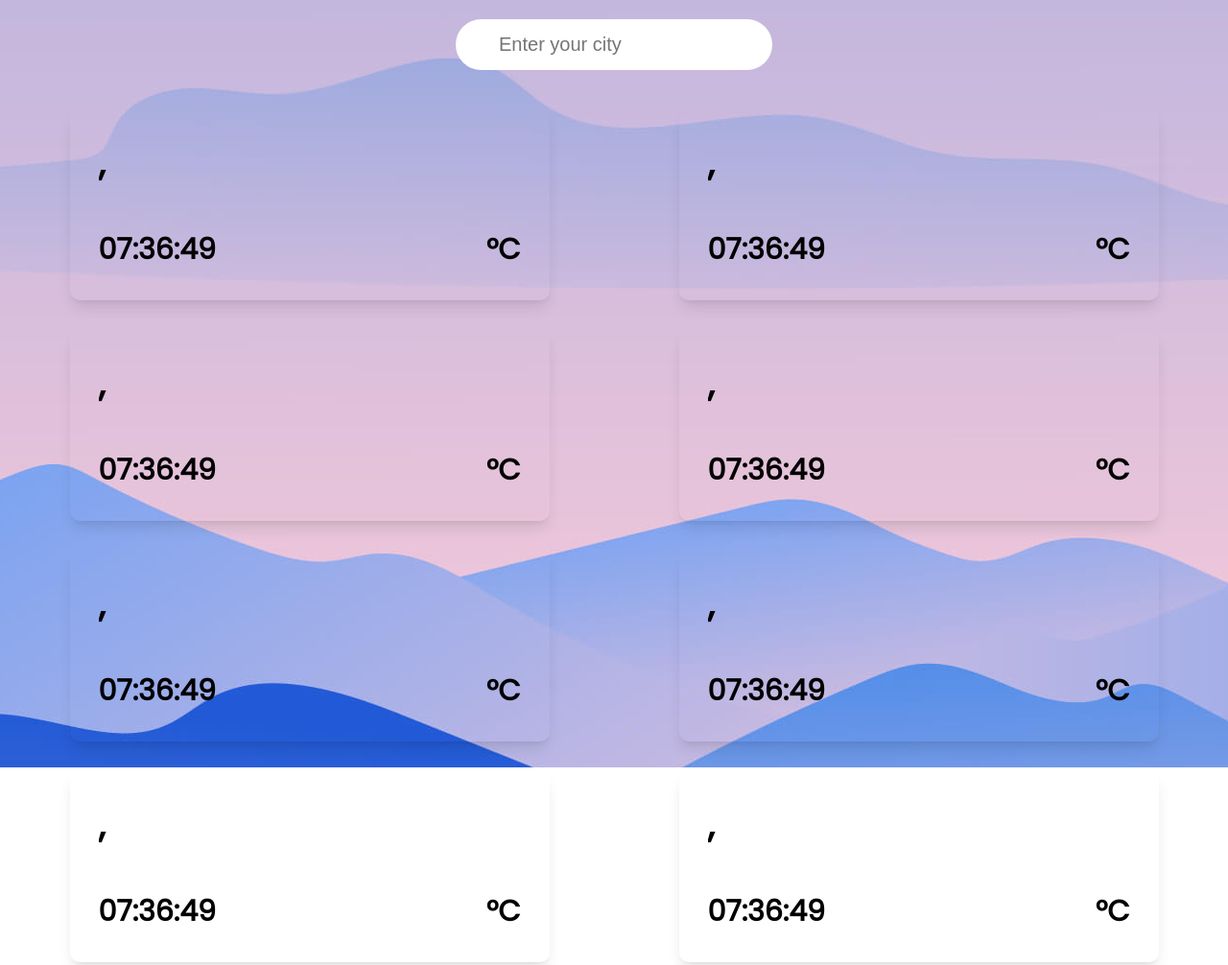
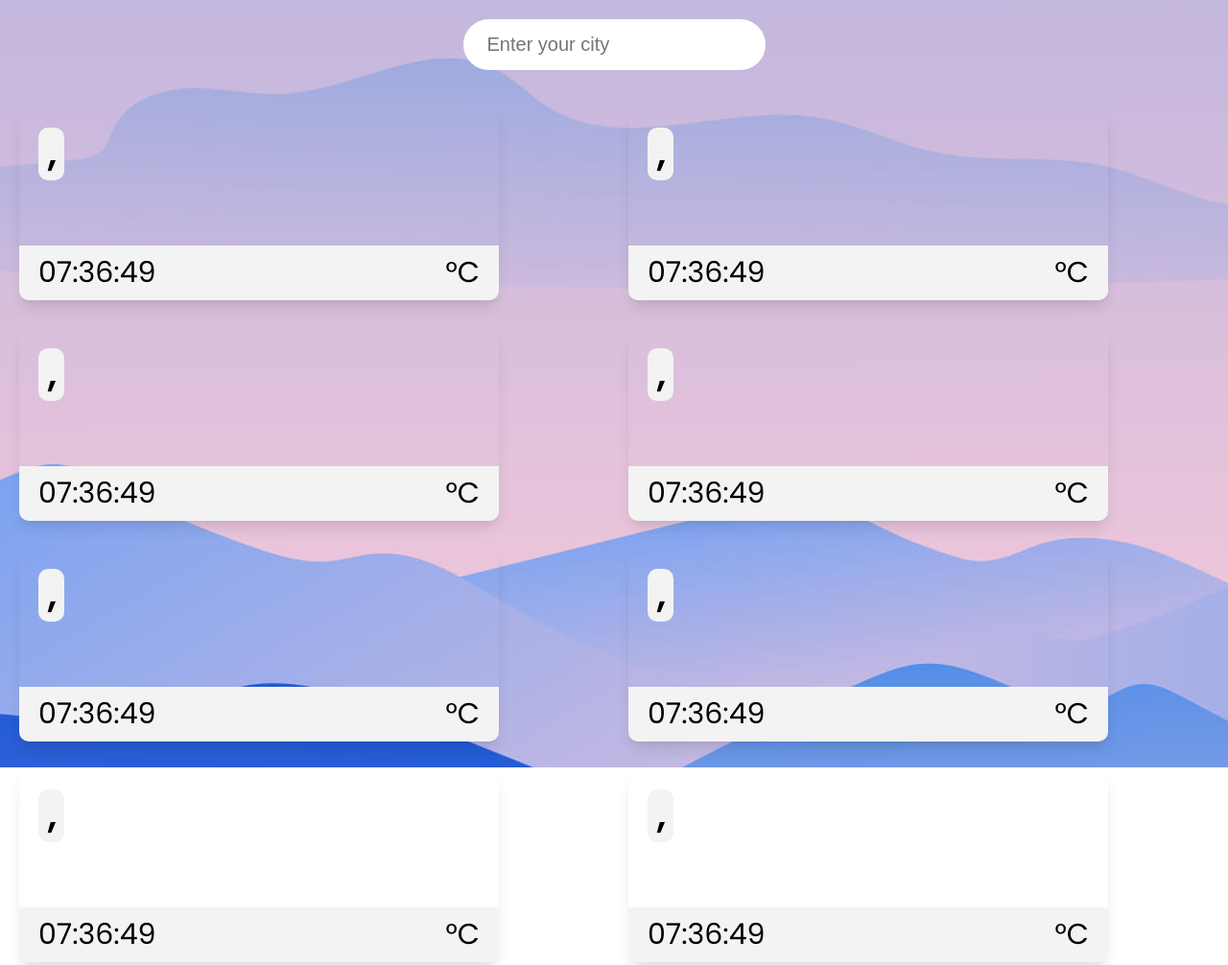
Before and after one commit to tomaCezar1/weather-app, a Gatsby site: page / in a window 1280 px wide. Shown: the top 1006 px of the page at 96% size. Built offline with nearby package versions, Linux system fonts and the light colour scheme; Gatsby itself is replaced by a stand-in of ours; no server answers.

Commit message:
nav included in header

```diff
--- a/src/components/WeatherCard.tsx
+++ b/src/components/WeatherCard.tsx
@@ -100,8 +100,8 @@ function WeatherCard({ cityID }): JSX.Element {
                 <img src={CloseBtn} alt="close button" />
             </i>
             <div className="card-details-container">
-                <h1 className="card-details">{time}</h1>
-                <h1 className="card-details">{currTemp}&deg;C</h1>
+                <div className="card-details">{time}</div>
+                <div className="card-details">{currTemp}&deg;C</div>
             </div>
         </div>
     ) : null;
--- a/src/components/header.tsx
+++ b/src/components/header.tsx
@@ -1,19 +1,19 @@
-import * as React from "react";
-import PropTypes from "prop-types";
-import { Link } from "gatsby";
+import * as React from 'react';
+import PropTypes from 'prop-types';
+import NavBar from './NavBar';
 
 const Header = ({ siteTitle }) => (
-  <header>
-    <div></div>
-  </header>
+    <header>
+        <NavBar />
+    </header>
 );
 
 Header.propTypes = {
-  siteTitle: PropTypes.string,
+    siteTitle: PropTypes.string
 };
 
 Header.defaultProps = {
-  siteTitle: ``,
+    siteTitle: ``
 };
 
 export default Header;
--- a/src/components/layout.tsx
+++ b/src/components/layout.tsx
@@ -4,7 +4,6 @@ import { useStaticQuery, graphql } from 'gatsby';
 
 import Header from './header';
 import '../styles/layout.scss';
-import NavBar from './NavBar';
 
 const Layout = ({ children }) => {
     const data = useStaticQuery(graphql`
@@ -19,13 +18,8 @@ const Layout = ({ children }) => {
 
     return (
         <>
-            <Header siteTitle={data.site.siteMetadata?.title || `Title`} />
-            <div className="page-container">
-                <section className="layout-container">
-                    <NavBar />
-                    {children}
-                </section>
-            </div>
+            <Header siteTitle={data.site.siteMetadata?.title || `Weather App`} />
+            <section className="layout-container">{children}</section>
         </>
     );
 };
--- a/src/styles/_NavBar.scss
+++ b/src/styles/_NavBar.scss
@@ -17,10 +17,10 @@
 
 .navbar-input {
     border: none;
-    padding: 15px 20px 15px 45px;
+    padding: 15px 25px;
     max-width: 500px;
     font-size: 20px;
-    color: $grey;
+    color: #3b3b3b;
     border-radius: 30px;
     transition: focus 0.2s ease 0s;
     &:focus {
--- a/src/styles/_WeatherCard.scss
+++ b/src/styles/_WeatherCard.scss
@@ -1,8 +1,7 @@
 .cards-container {
-    justify-items: center;
-    align-content: center;
     display: grid;
     grid-template-columns: repeat(auto-fit, minmax(400px, 1fr));
+    align-content: center;
     grid-gap: 30px;
     width: 100%;
     margin: auto;
@@ -20,14 +19,12 @@
     flex-direction: column;
     justify-content: space-between;
     align-items: center;
-    padding: 30px;
     position: relative;
     box-shadow: rgba(0, 0, 0, 0.1) 0px 10px 15px -3px, rgba(0, 0, 0, 0.05) 0px 4px 6px -2px;
     transition: transform 0.3s ease, box-shadow 0.3s ease;
     &:hover {
         transform: scale(1.03);
-        box-shadow: rgba(17, 17, 26, 0.1) 0px 1px 0px, rgba(17, 17, 26, 0.1) 0px 8px 24px,
-            rgba(17, 17, 26, 0.1) 0px 16px 48px;
+        box-shadow: 0px 10px 25px 4px rgba(35, 35, 35, 0.48);
     }
     &:hover .card-location {
         transform: scale(1.05);
@@ -45,6 +42,11 @@
     display: flex;
     justify-content: space-between;
     align-items: center;
+    background: $lightGrey;
+    padding: 6px 20px 6px 20px;
+    border-bottom-left-radius: 10px;
+    border-bottom-right-radius: 10px;
+    font-size: 30px;
 }
 
 .card-details {
@@ -72,19 +74,19 @@
 }
 
 .card-location-container {
-    width: 100%;
-    justify-self: flex-start;
-    // background: $white;
-    // border-radius: 10px;
-    // padding: 0 5px;
-    // transition: transform 0.3s ease;
+    padding: 20px;
+    align-self: flex-start;
 }
 
 .card-location {
     font-size: 36px;
     height: 55px;
+    padding-right: 10px;
+    padding-left: 10px;
     overflow: hidden;
     transition: transform 0.3s ease;
+    background: $lightGrey;
+    border-radius: 10px;
 }
 
 .card-details-desc {
@@ -94,6 +96,19 @@
 
 .deleted-card {
     animation: delete 750ms forwards;
+}
+
+@keyframes delete {
+    0% {
+        opacity: 1;
+        visibility: visible;
+        transform: translateX(0);
+    }
+    100% {
+        opacity: 0;
+        visibility: hidden;
+        transform: translateX(-50px);
+    }
 }
 
 .unmounted-card {
@@ -110,16 +125,7 @@
 }
 
 .clouds {
-    background: url('../images/clouds.jpg') center/cover no-repeat,
-        linear-gradient(90deg, rgba(2, 0, 36, 1) 0%, rgba(255, 255, 255, 1) 60%) center/cover
-            no-repeat;
-    position: relative;
-}
-
-.clouds::before {
-    content: '';
-    position: absolute;
-    background: linear-gradient(90deg, rgba(2, 0, 36, 1) 0%, rgba(255, 255, 255, 1) 60%);
+    background: url('../images/clouds.jpg') center/cover no-repeat;
 }
 
 .snow {
@@ -128,19 +134,6 @@
 
 .mist {
     background: url('../images/mint.jpg') center/cover no-repeat;
-}
-
-@keyframes delete {
-    0% {
-        opacity: 1;
-        visibility: visible;
-        transform: translateX(0);
-    }
-    100% {
-        opacity: 0;
-        visibility: hidden;
-        transform: translateX(-330px);
-    }
 }
 
 @media all and (min-width: 0px) and (max-width: 580px) {
--- a/src/styles/constants.scss
+++ b/src/styles/constants.scss
@@ -1,8 +1,9 @@
-@import url("https://fonts.googleapis.com/css2?family=Poppins&display=swap");
+@import url('https://fonts.googleapis.com/css2?family=Poppins&display=swap');
 
-$font: "Poppins", sans-serif;
+$font: 'Poppins', sans-serif;
 $black: #000000;
 $bgColor: #2b2b2b;
 $white: #ffffff;
+$lightGrey: #f3f3f3;
 $purple: #682ae9;
-$grey: #c5c5c5;
+$grey: #3b3b3b;
--- a/src/styles/layout.scss
+++ b/src/styles/layout.scss
@@ -7,4 +7,5 @@
     font-family: $font;
     color: $black;
     font-size: 20px;
+    margin-bottom: 60px;
 }
```
